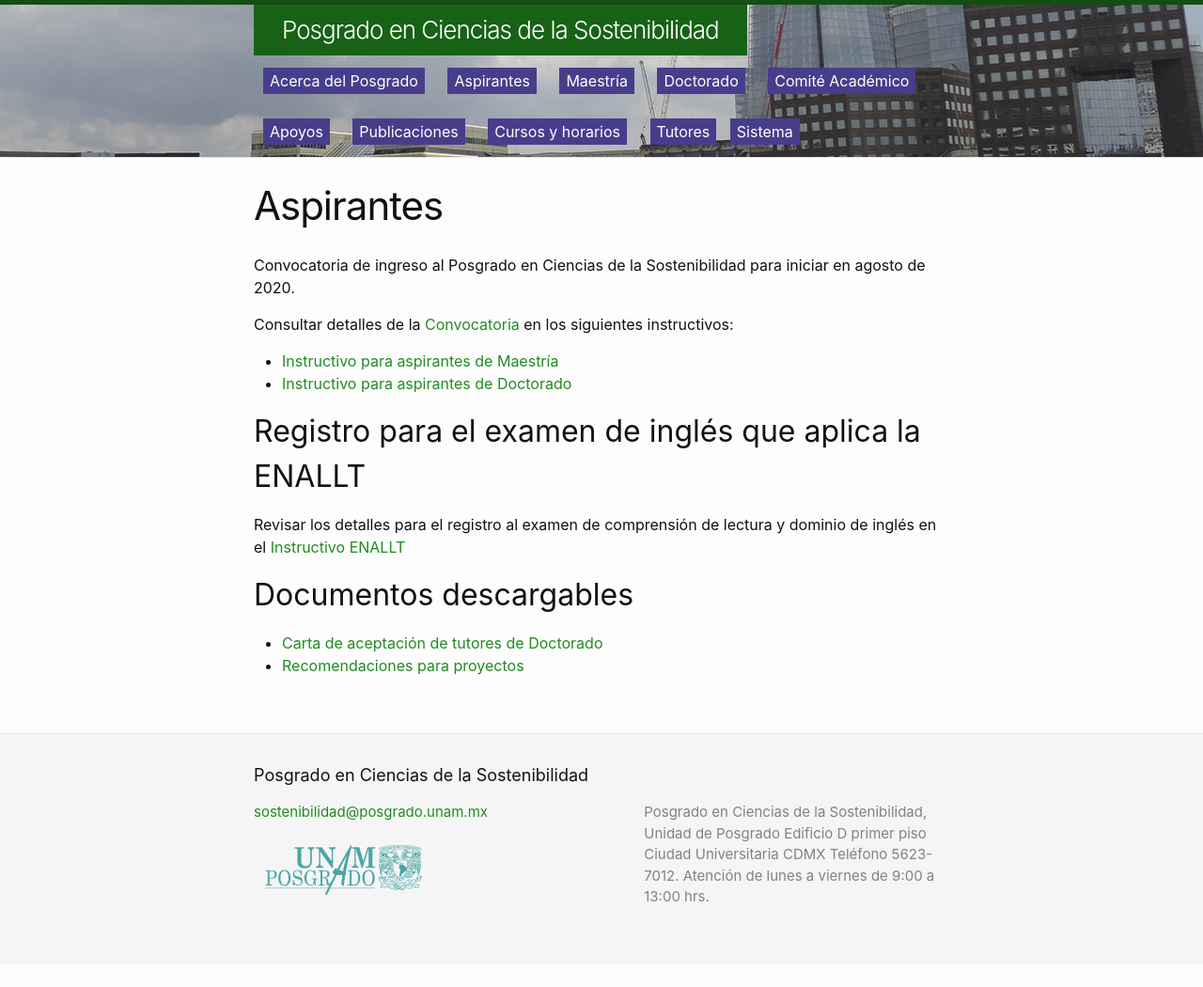
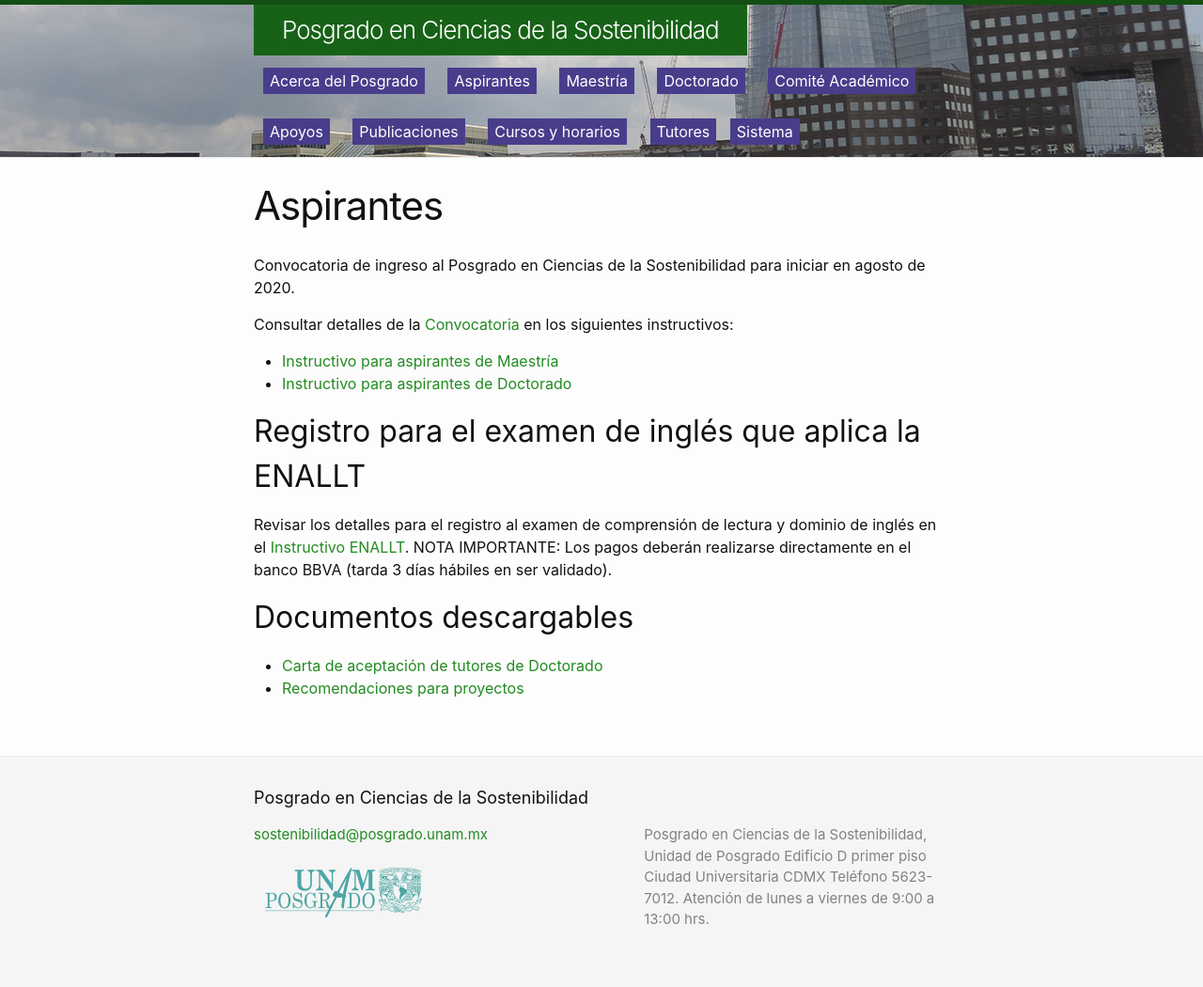
Before and after one commit to pcs-unam/pcs-unam.github.io, a Jekyll site: the page built from 01_aspirantes.md, in a window 1280 px wide. Shown: the whole page at 94% size. Built offline with Jekyll 4.4.1, drawn with Linux system fonts in a browser that asks for light colours; before the commit the page ends 1026 px from its top, so only the background shows below that.

Commit message:
Se agregó una nota referente a los pagos del examen de inglés

```diff
--- a/01_aspirantes.md
+++ b/01_aspirantes.md
@@ -16,7 +16,7 @@ Consultar detalles de la [Convocatoria](/assets/docs/convocatoria2021-1.pdf) en
 
 ## Registro para el examen de inglés que aplica la ENALLT
 
-Revisar los detalles para el registro al examen de comprensión de lectura y dominio de inglés en el [Instructivo ENALLT](/assets/docs/instrucciones-ingles.pdf)
+Revisar los detalles para el registro al examen de comprensión de lectura y dominio de inglés en el [Instructivo ENALLT](/assets/docs/instrucciones-ingles.pdf). NOTA IMPORTANTE: Los pagos deberán realizarse directamente en el banco BBVA (tarda 3 días hábiles en ser validado).
 
 ## Documentos descargables
 
```
